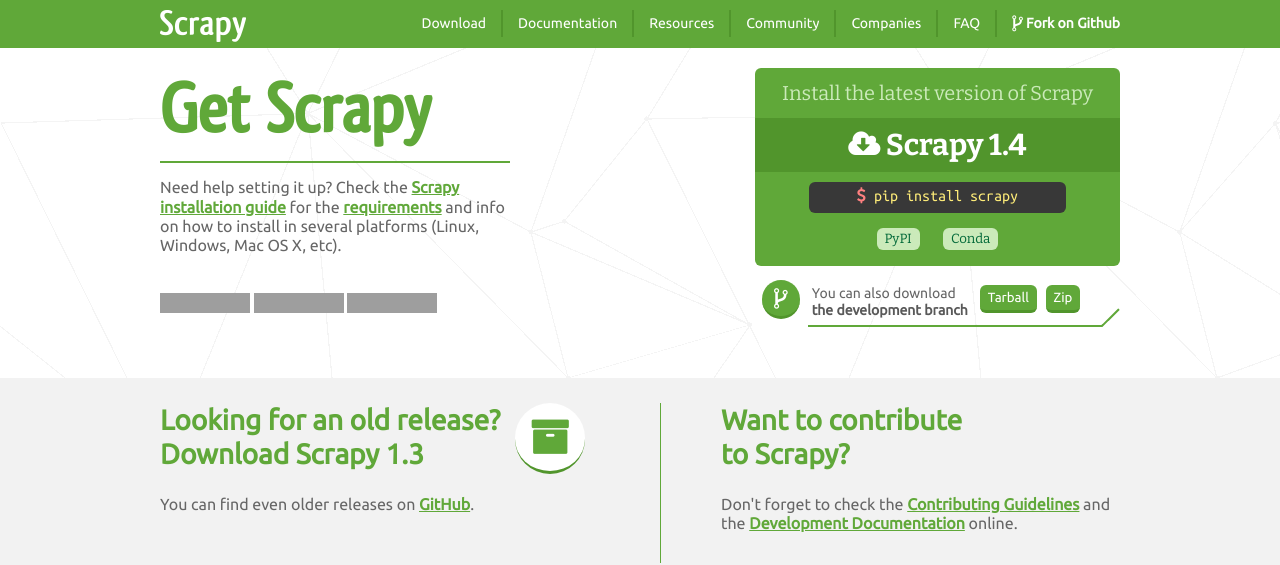
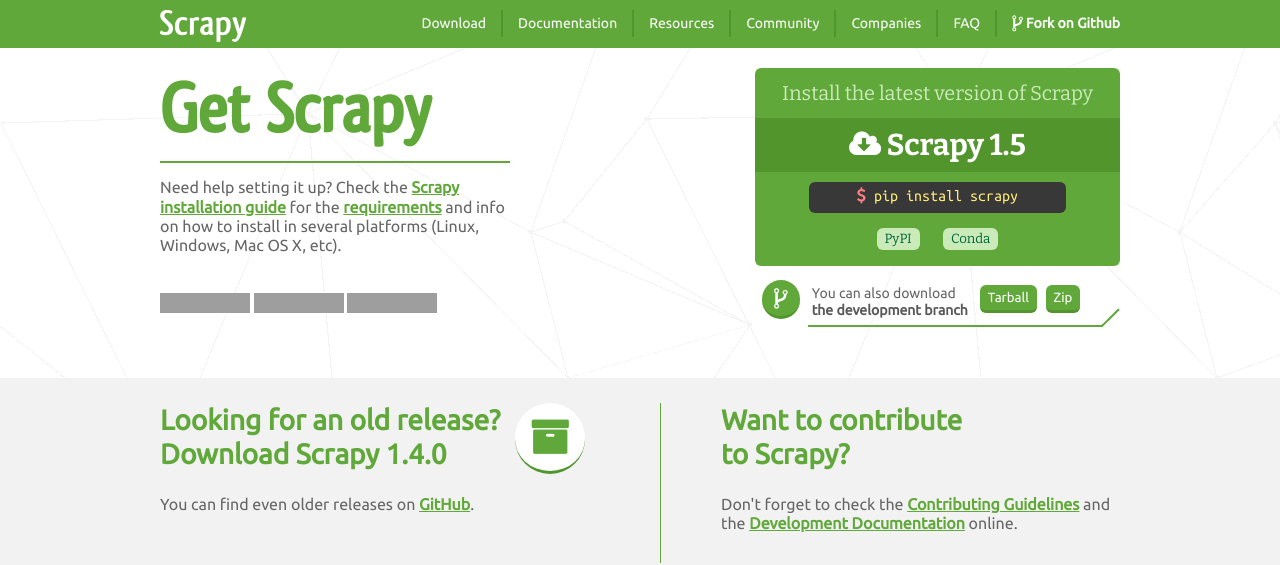
Before and after one commit to scrapy/scrapy.org, a Jekyll site: the page built from download.html, in a window 1280 px wide, cut to the strip 0-565 px from the top of the page. Built offline with Jekyll 4.4.1, drawn with Linux system fonts in a browser that asks for light colours; comment, search, counter and statistics services are not loaded; grey boxes are pictures that could not be loaded.

Commit message:
update version for 1.5 release

```diff
--- a/_data/scrapy.yml
+++ b/_data/scrapy.yml
@@ -1,9 +1,9 @@
 stable:
-  version: 1.4
+  version: 1.5
   rtd: latest
 oldstable:
-  version: 1.3
-  rtd: 1.3
+  version: 1.4.0
+  rtd: 1.4
 development:
   version: master
   rtd: master
```
